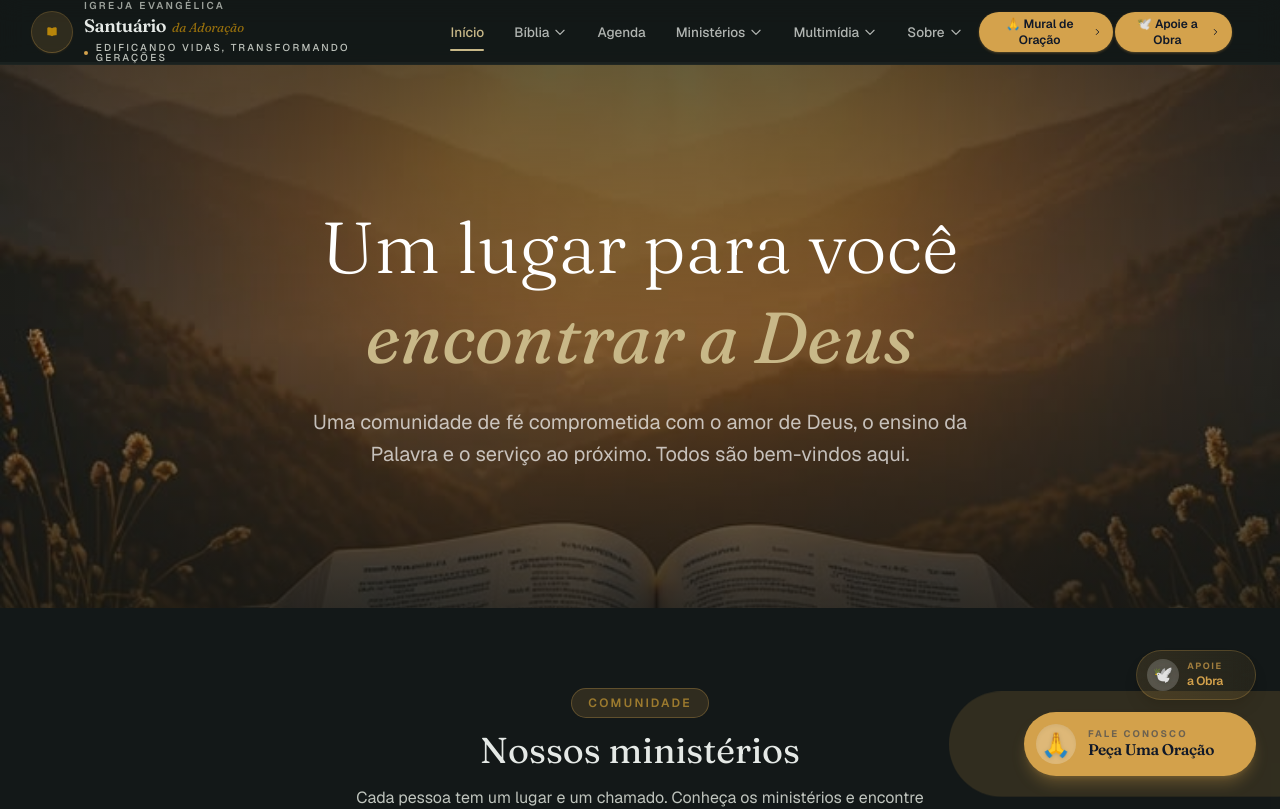
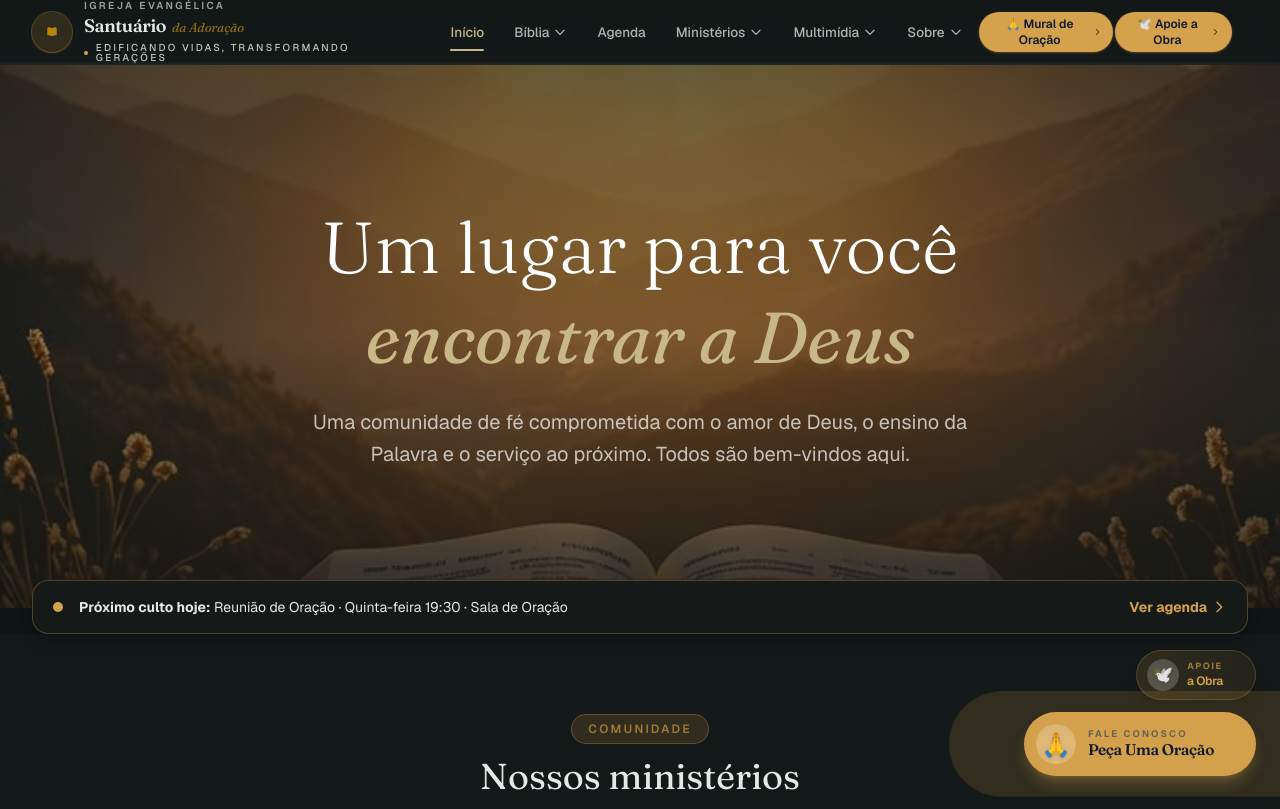
Before and after one commit to roberto-sena89/santuario_figma, a React (Vite) app: page / in a window 1280 px wide. Shown: the top 809 px of the page. Built offline with nearby package versions, Linux system fonts and the light colour scheme; the HTML template or start-up script is replaced by a standard one.

Commit message:
feat(ux): proximo culto na home, destaque com artista, lazy pages

```diff
--- a/src/App.tsx
+++ b/src/App.tsx
@@ -1,27 +1,28 @@
-import { useState, useEffect, Component, type ReactNode } from "react";
+import { useState, useEffect, Suspense, lazy, Component, type ReactNode } from "react";
 import Navigation, { type Page } from "./components/Navigation";
 import Footer from "./components/Footer";
 import PrayerButton from "./components/PrayerButton";
 import SupportButton from "./components/SupportButton";
 import ErrorBoundary from "./components/ErrorBoundary";
 import Home from "./pages/Home";
-import Bible from "./pages/Bible";
-import PalavraDodia from "./pages/PalavraDodia";
-import Devocional from "./pages/Devocional";
-import Quiz from "./pages/Quiz";
-import PlanoLeitura from "./pages/PlanoLeitura";
-import Oracoes from "./pages/Oracoes";
-import Momento from "./pages/Momento";
-import Playbacks from "./pages/Playbacks";
-import Harpa from "./pages/Harpa";
-import Cultos from "./pages/Cultos";
-import Ministerios from "./pages/Ministerios";
-import QuemSomos from "./pages/QuemSomos";
-import Contribuicoes from "./pages/Contribuicoes";
-import Contato from "./pages/Contato";
-import Missoes from "./pages/Missoes";
-import MinisterioDetalhe from "./pages/MinisterioDetalhe";
-import AdminScale from "./components/AdminScale";
+// Páginas pesadas em lazy chunks — a inicial carrega leve (4G fraco)
+const Bible = lazy(() => import("./pages/Bible"));
+const PalavraDodia = lazy(() => import("./pages/PalavraDodia"));
+const Devocional = lazy(() => import("./pages/Devocional"));
+const Quiz = lazy(() => import("./pages/Quiz"));
+const PlanoLeitura = lazy(() => import("./pages/PlanoLeitura"));
+const Oracoes = lazy(() => import("./pages/Oracoes"));
+const Momento = lazy(() => import("./pages/Momento"));
+const Playbacks = lazy(() => import("./pages/Playbacks"));
+const Harpa = lazy(() => import("./pages/Harpa"));
+const Cultos = lazy(() => import("./pages/Cultos"));
+const Ministerios = lazy(() => import("./pages/Ministerios"));
+const QuemSomos = lazy(() => import("./pages/QuemSomos"));
+const Contribuicoes = lazy(() => import("./pages/Contribuicoes"));
+const Contato = lazy(() => import("./pages/Contato"));
+const Missoes = lazy(() => import("./pages/Missoes"));
+const MinisterioDetalhe = lazy(() => import("./pages/MinisterioDetalhe"));
+const AdminScale = lazy(() => import("./components/AdminScale"));
 import { CHURCH } from "./data/church";
 import { MINISTERIOS } from "./data/ministerios";
 
@@ -128,6 +129,19 @@ export default function App() {
   const renderPage = () => {
     return (
       <ErrorBoundary>
+        <Suspense
+          fallback={
+            <main
+              id="main-content"
+              className="min-h-screen bg-background pt-16 grid place-items-center"
+              aria-label="Carregando página"
+            >
+              <p className="text-sm text-muted-foreground animate-pulse">
+                Carregando...
+              </p>
+            </main>
+          }
+        >
         {(() => {
           switch (currentPage) {
             case "home":
@@ -170,6 +184,7 @@ export default function App() {
               return <Home onNavigate={navigate} />;
           }
         })()}
+        </Suspense>
       </ErrorBoundary>
     );
   };
--- a/src/components/media/PlaybackGrid.jsx
+++ b/src/components/media/PlaybackGrid.jsx
@@ -164,6 +164,15 @@ export default function MusicasTab({
     ordenacao,
     lista,
   ]);
+
+  // Destaque: primeiro item com artista conhecido (evita "Desconhecido" no herói)
+  const destaque = useMemo(() => {
+    const conhecido = (m) => {
+      const a = String(m?.artista || '').trim().toLowerCase();
+      return a !== '' && a !== 'desconhecido' && a !== 'artista desconhecido';
+    };
+    return filtradas.find(conhecido) || filtradas[0] || null;
+  }, [filtradas]);
 
   // Tons disponíveis agrupados (maiores, menores, deslocamentos, vozes)
   const tomsDisponiveis = useMemo(() => {
@@ -371,7 +380,7 @@ export default function MusicasTab({
         categoria={categoria}
         setCategoria={setCategoria}
         onAbrirPlayerDestaque={onAbrirPlayer}
-        destaque={filtradas[0]} // Primeiro item filtrado como destaque
+        destaque={destaque} // Primeiro com artista conhecido (nunca "Desconhecido")
       />
 
       {/* Layout principal: Sidebar de Filtros + Grid de Playbacks */}
--- a/src/data/schedule.ts
+++ b/src/data/schedule.ts
@@ -195,3 +195,43 @@ export function formatDate(dateStr: string): string {
     year: "numeric",
   });
 }
+
+const DIA_PARA_NUM: Record<string, number> = {
+  "Domingo": 0,
+  "Segunda-feira": 1,
+  "Terça-feira": 2,
+  "Quarta-feira": 3,
+  "Quinta-feira": 4,
+  "Sexta-feira": 5,
+  "Sábado": 6,
+};
+
+export interface ProximoCulto extends ServiceSchedule {
+  emDias: number; // 0 = hoje
+  dataLabel: string; // "hoje", "amanhã" ou "Dom, 14"
+}
+
+/** Próximo culto da grade semanal a partir de agora. */
+export function getProximoCulto(now: Date = new Date()): ProximoCulto {
+  const agoraMin = now.getHours() * 60 + now.getMinutes();
+  let melhor: { s: ServiceSchedule; emDias: number } | null = null;
+
+  for (const s of WEEKLY_SCHEDULE) {
+    const alvo = DIA_PARA_NUM[s.day] ?? 0;
+    let emDias = (alvo - now.getDay() + 7) % 7;
+    const [h, m] = s.time.split(":").map(Number);
+    if (emDias === 0 && h * 60 + m <= agoraMin) emDias = 7;
+    if (!melhor || emDias < melhor.emDias) melhor = { s, emDias };
+  }
+
+  const sel = melhor ?? { s: WEEKLY_SCHEDULE[0], emDias: 0 };
+  const data = new Date(now);
+  data.setDate(now.getDate() + sel.emDias);
+  const dataLabel =
+    sel.emDias === 0
+      ? "hoje"
+      : sel.emDias === 1
+        ? "amanhã"
+        : data.toLocaleDateString("pt-BR", { weekday: "short", day: "numeric" });
+  return { ...sel.s, emDias: sel.emDias, dataLabel };
+}
--- a/src/pages/Home.tsx
+++ b/src/pages/Home.tsx
@@ -1,5 +1,6 @@
 import { getPalavraDoDia } from "../data/palavraDoDia";
 import { getDevotionalByDate } from "../data/devotionals";
+import { getProximoCulto } from "../data/schedule";
 import { UPCOMING_EVENTS, formatDate } from "../data/schedule";
 import { MINISTERIOS } from "../data/ministerios";
 import { CHURCH } from "../data/church";
@@ -16,6 +17,7 @@ interface HomeProps {
 
 export default function Home({ onNavigate }: HomeProps) {
   const verse = getPalavraDoDia();
+  const proximoCulto = getProximoCulto();
   const devocional = getDevotionalByDate(new Date());
   // Destaques: troca Infantil por Missões no grid da Home
   const featuredMinistries = MINISTERIOS.filter(
@@ -58,6 +60,31 @@ export default function Home({ onNavigate }: HomeProps) {
           <p className="text-white/70 text-lg sm:text-xl leading-relaxed max-w-2xl mx-auto">
             {CHURCH.description}
           </p>
+        </div>
+      </section>
+
+      {/* Próximo culto — atalho de 1 clique para a agenda */}
+      <section aria-label="Próximo culto" className="bg-background">
+        <div className="max-w-7xl mx-auto px-4 sm:px-6 lg:px-8">
+          <button
+            onClick={() => navigate("cultos")}
+            className="group w-full -mt-7 relative z-10 flex flex-col sm:flex-row sm:items-center gap-2 sm:gap-4 rounded-2xl border border-[#D4A24C]/30 bg-card px-5 py-4 text-left shadow-lg shadow-black/20 transition-all hover:border-[#D4A24C]/60 hover:-translate-y-0.5 focus-visible:outline-none focus-visible:ring-2 focus-visible:ring-[#D4A24C]/70"
+          >
+            <span className="relative flex h-2.5 w-2.5 flex-shrink-0" aria-hidden="true">
+              <span className="absolute inline-flex h-full w-full animate-ping rounded-full bg-[#D4A24C]/60" />
+              <span className="relative inline-flex h-2.5 w-2.5 rounded-full bg-[#D4A24C]" />
+            </span>
+            <span className="text-sm text-foreground">
+              <strong className="font-bold">Próximo culto {proximoCulto.dataLabel}:</strong>{" "}
+              {proximoCulto.title} · {proximoCulto.day} {proximoCulto.time} · {proximoCulto.location}
+            </span>
+            <span className="sm:ml-auto inline-flex items-center gap-1 text-sm font-bold text-[#D4A24C] flex-shrink-0">
+              Ver agenda
+              <svg className="h-4 w-4 transition-transform duration-200 group-hover:translate-x-0.5" fill="none" viewBox="0 0 24 24" stroke="currentColor" aria-hidden="true">
+                <path strokeLinecap="round" strokeLinejoin="round" strokeWidth={2} d="M9 5l7 7-7 7" />
+              </svg>
+            </span>
+          </button>
         </div>
       </section>
 
```
